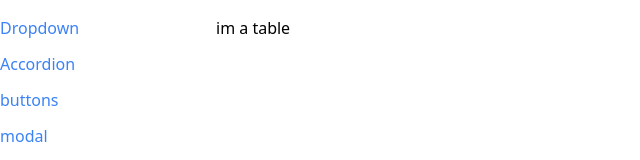
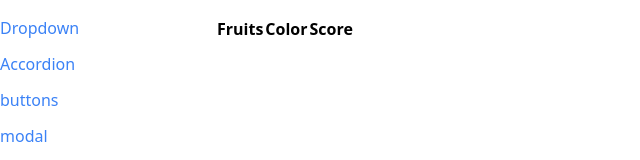
Before and after one commit to Alzubair98/comps, a React (Vite) app: page /table in a window 1280 px wide. Shown: the top 160 px of the page, without its empty margins (0-640 px from the left). Built offline with nearby package versions, Linux system fonts and the light colour scheme.

Commit message:
create the thead of the table

```diff
--- a/src/component/Table.jsx
+++ b/src/component/Table.jsx
@@ -1,7 +1,18 @@
 import React from "react";
 
-const Table = () => {
-  return <div>im a table</div>;
+const Table = ({ data }) => {
+  return (
+    <table>
+      <thead>
+        <tr>
+          <th>Fruits</th>
+          <th>Color</th>
+          <th>Score</th>
+        </tr>
+      </thead>
+      <tbody></tbody>
+    </table>
+  );
 };
 
 export default Table;
```
